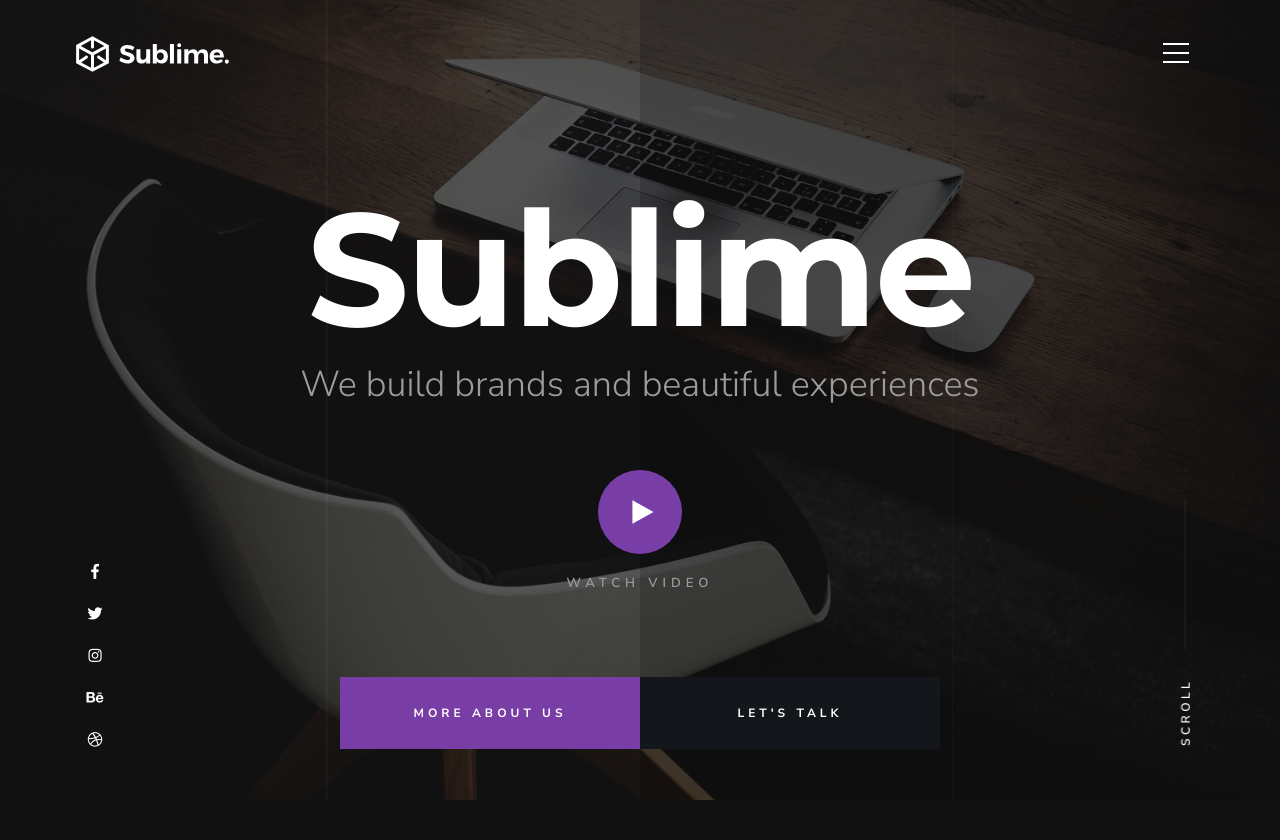
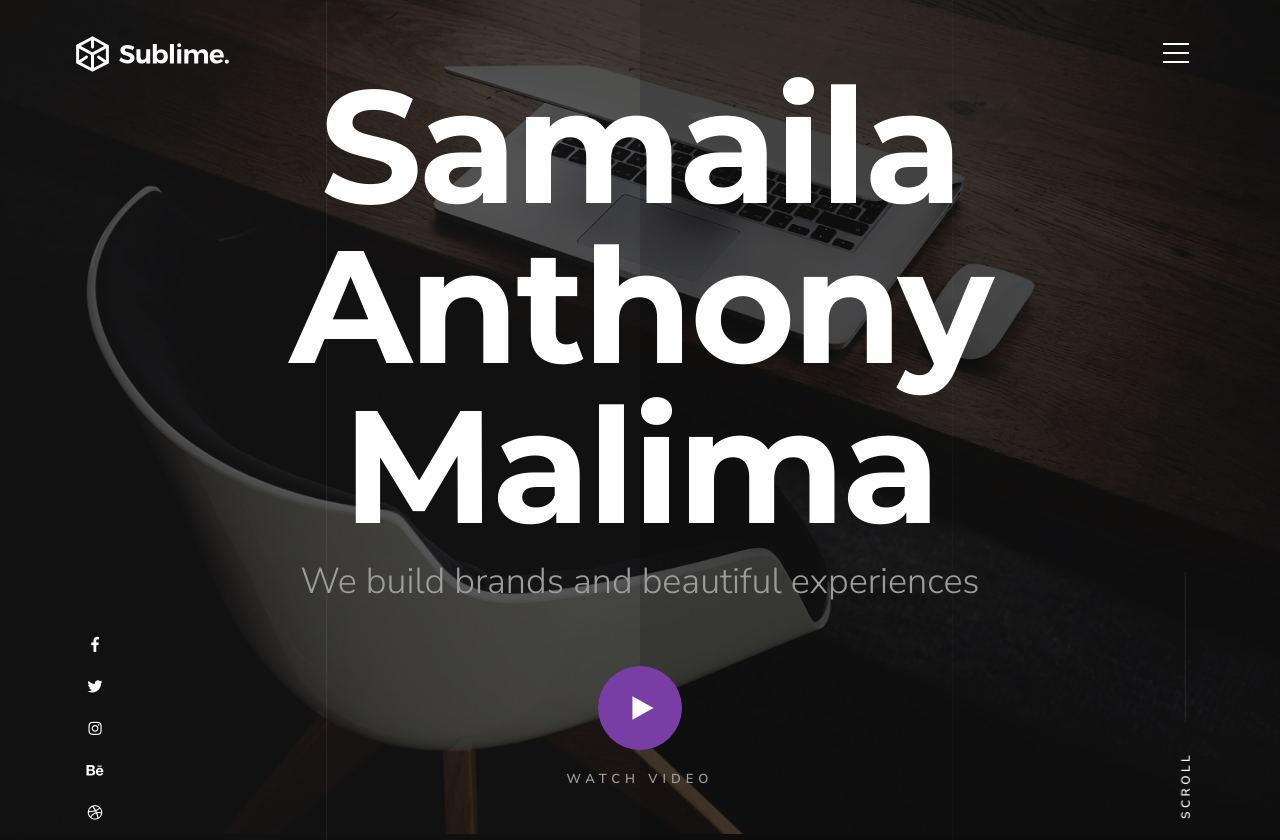
Before and after one commit to samailamalima/samailamalima.github.io, a plain HTML site: page index.html in a window 1280 px wide. Shown: the top 840 px of the page. Drawn offline with Linux system fonts and the light colour scheme; files whose address does not match are found by name.

Commit message:
Update index.html

```diff
--- a/index.html
+++ b/index.html
@@ -113,7 +113,7 @@
             <div class="row home-content__main">
 
                 <h1>
-                Sublime
+                Samaila Anthony Malima
                 </h1>
 
                 <h3>
```
